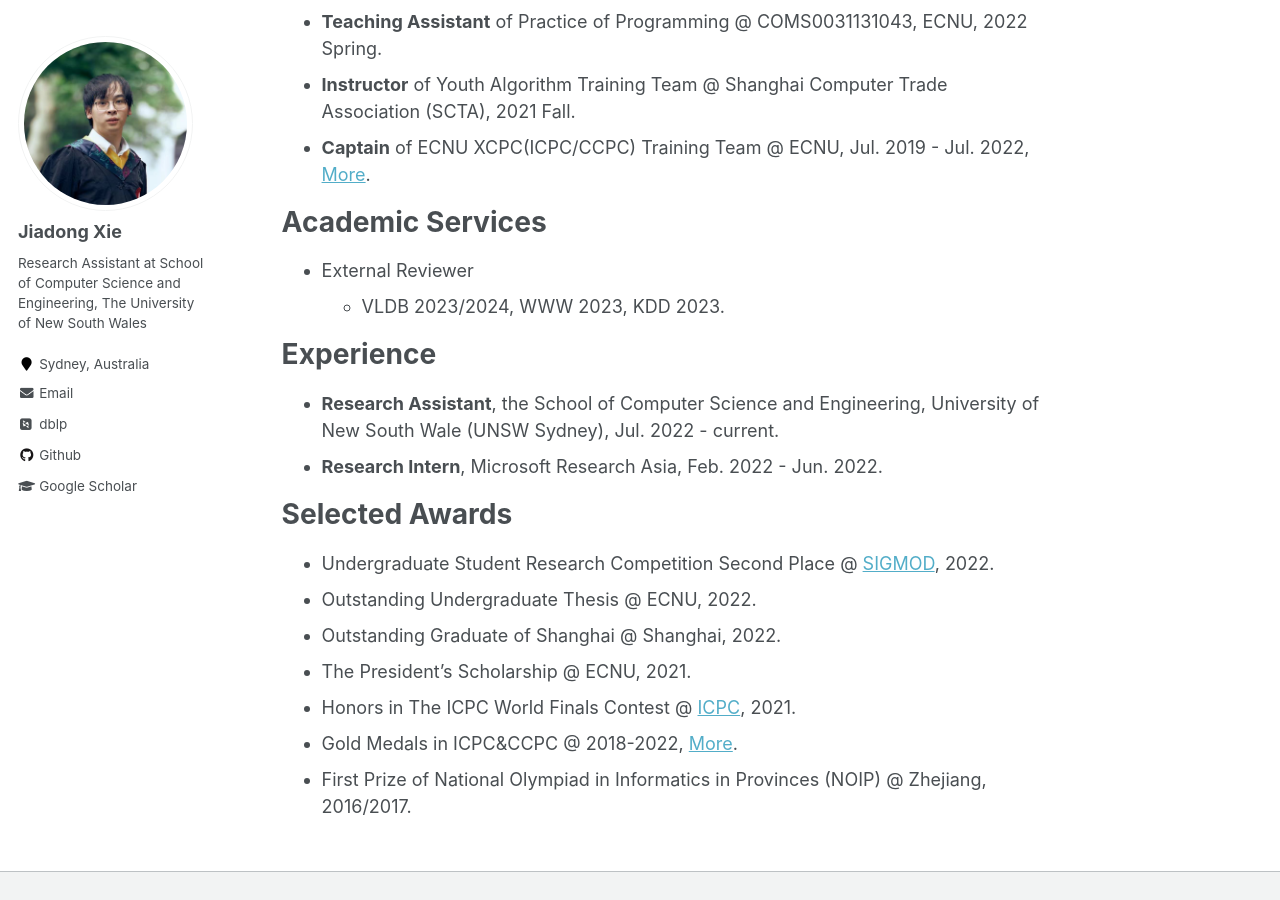
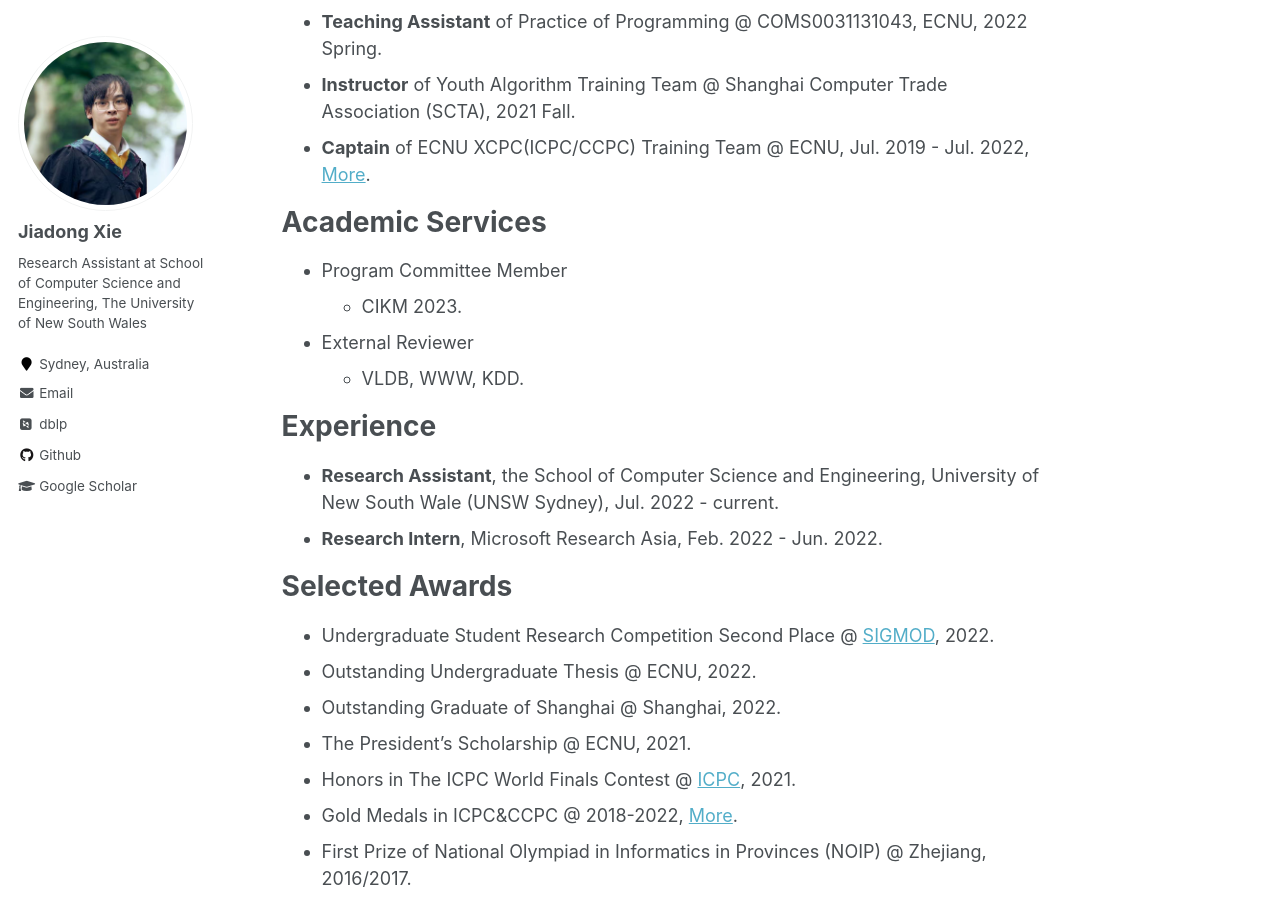
Before and after one commit to Xiejiadong/Xiejiadong.github.io, a Jekyll site: the page built from _pages/about.md, in a window 1280 px wide and 900 px high, scrolled down 870 px. Built offline with Jekyll 4.4.1, drawn with Linux system fonts in a browser that asks for light colours; some web fonts are replaced.

Commit message:
Update about.md

```diff
--- a/_pages/about.md
+++ b/_pages/about.md
@@ -32,8 +32,10 @@ Teaching
 
 Academic Services
 ======
+- Program Committee Member
+  - CIKM 2023.
 - External Reviewer
-  - VLDB 2023/2024, WWW 2023, KDD 2023.
+  - VLDB, WWW, KDD.
 
 
 Experience
```
